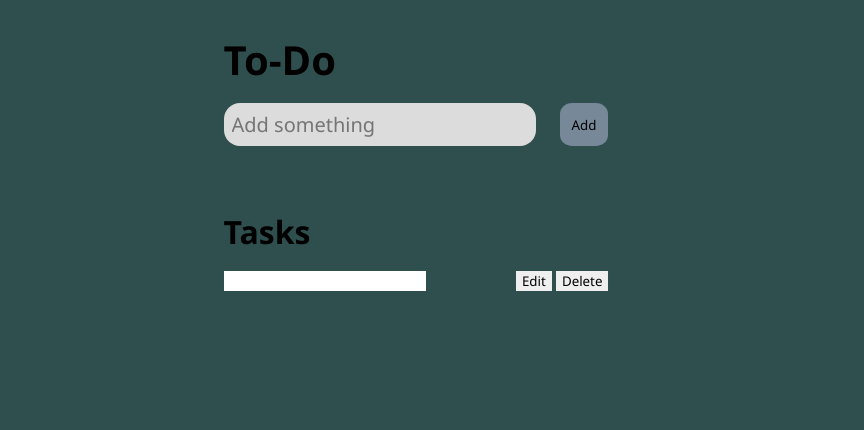
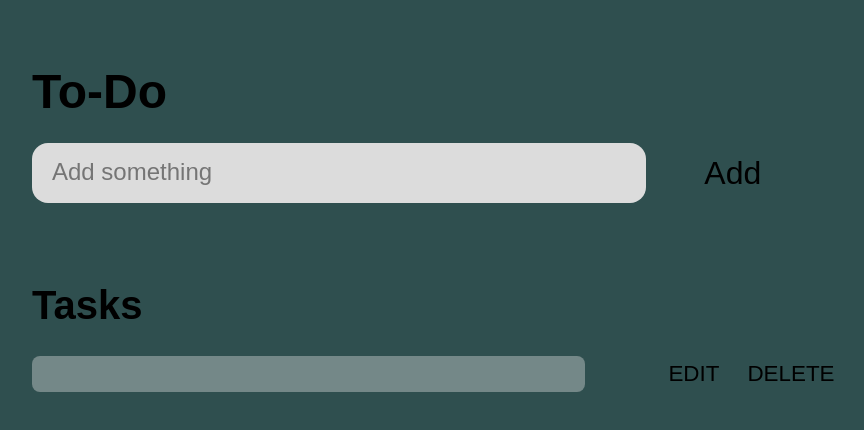
Before and after one commit to MIbrahim71/JS, a plain HTML site: page To-do list 1/index.html in a window 1280 px wide. Shown: the whole page, without its empty margins (224-1088 px from the left). Drawn offline with Linux system fonts and the light colour scheme; a web font is replaced by a local one.

Commit message:
update html & css

```diff
--- a/To-do list 1/index.html
+++ b/To-do list 1/index.html
@@ -8,9 +8,12 @@
     <link rel="stylesheet" href="style.css">
     <link rel="icon" type="image/png" href="path-to-favicon" />
     <box-icon name="notepad"></box-icon>
+    <link rel="preconnect" href="https://fonts.googleapis.com">
+<link rel="preconnect" href="https://fonts.gstatic.com" crossorigin>
+<link href="https://fonts.googleapis.com/css2?family=Gabarito&display=swap" rel="stylesheet">
   </head>
   <body>
-    <div>
+    <div class="all">
       <header>
         <h1>To-Do</h1>
         <form action="" id="new-task-form">
@@ -32,8 +35,8 @@
 
             <!-- EDIT & DELETE-->
             <div class="actions">
-                <button class="edit">Edit</button>
-                <button class="delete">Delete</button>
+                <button class="edit">EDIT</button>
+                <button class="delete">DELETE</button>
             </div>
 
           </div>
--- a/To-do list 1/style.css
+++ b/To-do list 1/style.css
@@ -1,7 +1,7 @@
 * {
   box-sizing: border-box;
   margin: 0;
-  font-family: "Segoe UI", Tahoma, Geneva, Verdana, sans-serif;
+  font-family: "Gabarito", sans-serif;
 }
 
 body {
@@ -12,20 +12,25 @@ body {
   background-color: darkslategray;
 }
 
+.all {
+  width: 1000px;
+}
+
 header {
-  padding: 2rem 1rem;
-  max-width: 800px;
-  width: 100%;
+  padding: 4rem 1rem;
+  max-width: 90%;
+  width: 800px;
   margin: 0 auto;
 }
 
 header h1 {
-  font-size: 2.5rem;
-  margin-bottom: 1rem;
+  font-size: 3rem;
+  margin-bottom: 1.5rem;
 }
 
 #new-task-form {
   display: flex;
+  height: 60px;
 }
 
 input,
@@ -36,33 +41,88 @@ button {
 }
 
 #new-task-input {
-  padding: 0.5rem;
+  padding: 0.25rem;
+  padding-left: 1.25rem;
+  width: 80%;
   font-size: 1.25rem;
-  margin-right: 1.5rem;
+  margin-right: 2rem;
   border-radius: 1rem;
   background-color: gainsboro;
 }
 
-#new-task-submit {
-  padding: 0.5rem 0.75rem;
-  border-radius: 25%;
-  background-color: lightslategray;
+#new-task-input::placeholder {
+  font-size: 1.5rem;
 }
 
-#new-task-submit::placeholder {
-  font-size: 1rem;
+#new-task-submit {
+  display: flex;
+  justify-content: center;
+  padding: 0.25rem;
+  margin-left: 1rem;
+  width: 10%;
+  border-radius: 45%;
+  background-color: transparent;
+}
+
+#new-task-submit {
+  font-size: 2rem;
+  cursor: pointer;
 }
 
 .task-list {
-  padding: 2rem 1rem;
+  max-width: 90%;
+  width: 800px;
+  padding: 1rem;
+  margin: 0 auto;
 }
 
 .task-list h2 {
-  font-size: 2rem;
+  font-size: 2.5rem;
   margin-bottom: 1rem;
 }
 
 #tasks {
   display: flex;
+  height: 60px;
+  flex-direction: row;
+  align-items: center;
+}
+
+.task {
+  width: 80%;
+}
+
+.task input {
+  height: 2.25rem;
+  width: 90%;
+  background-color: rgba(220, 220, 220, 0.4);
+  border-radius: 0.5rem;
+}
+
+.task input .text {
+  text-align: left;
+  display: block;
+  width: 100%;
+}
+
+.actions {
+  width: 20%;
+  display: flex;
   justify-content: space-between;
 }
+
+.actions button {
+  font-size: 1.4rem;
+  background-color: transparent;
+  border-radius: 0.5rem;
+  cursor: pointer;
+  margin-left: 1rem;
+}
+
+.actions button:hover {
+  opacity: 0.8;
+}
+
+.actions button:active {
+  opacity: 0.6;
+}
```
